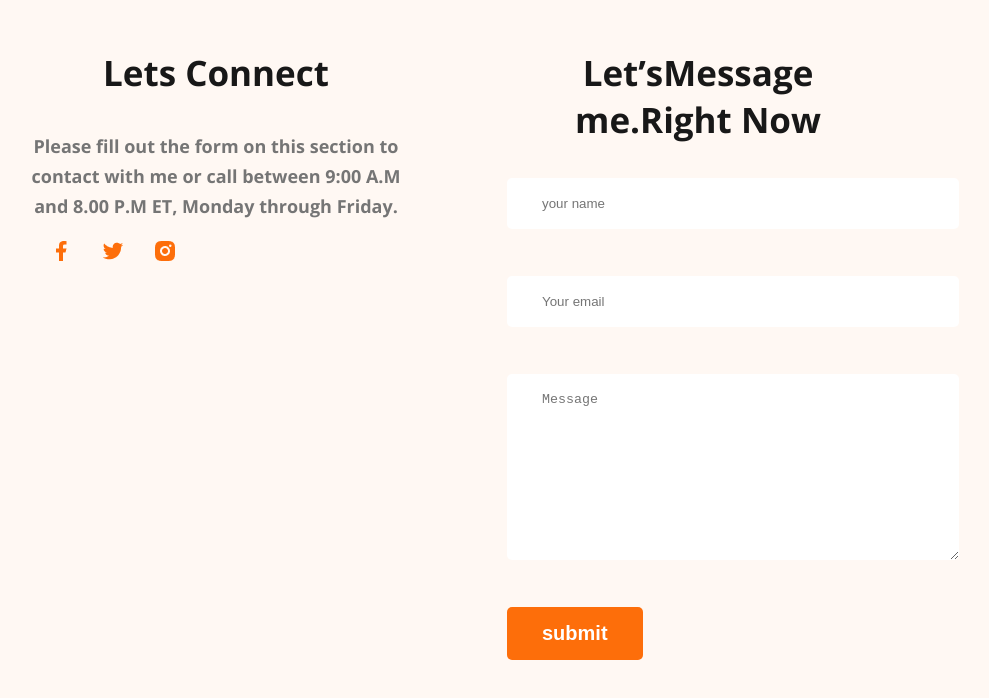
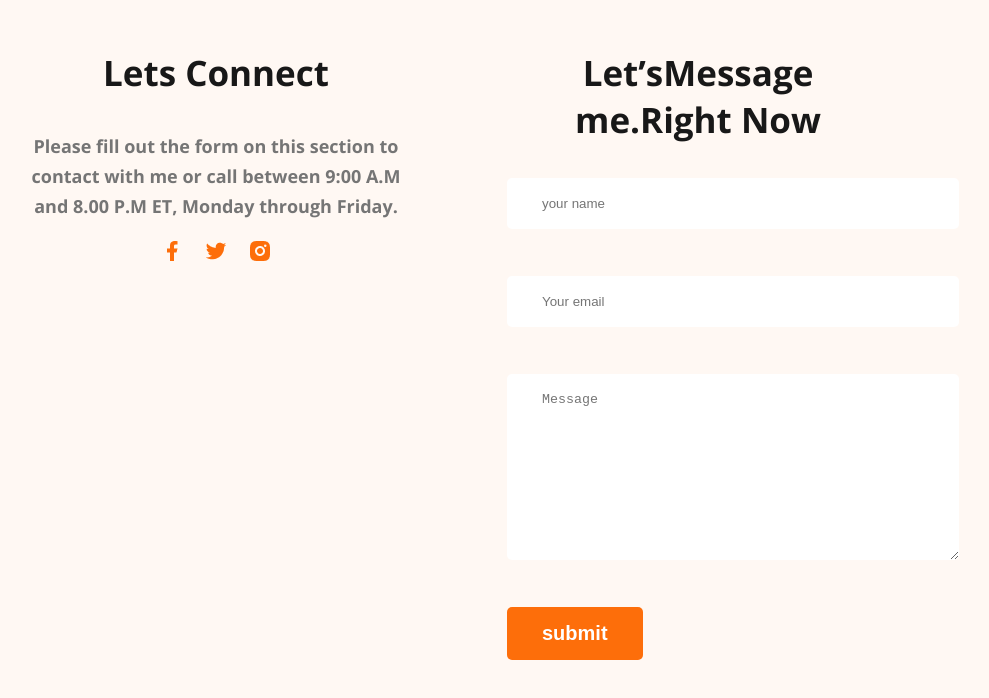
Before and after one commit to Habib1112223/developer-portpolio, a plain HTML site: page index.html in a window 1280 px wide. Shown: the part 3369-4067 px from the top of the page, without its empty margins (183-1172 px from the left). Drawn offline with nearby package versions, Linux system fonts and the light colour scheme.

Commit message:
final the code

```diff
--- a/index.html
+++ b/index.html
@@ -181,7 +181,7 @@
             <div class="footer-colum">
                   <h3 class="section-title">Let’sMessage me.Right Now</h3>
                   <form class="contract" action="">
-                        <input type="text" placeholder="your name" name="" id="">
+                        <input type="text" placeholder="your name" name="" id="contract">
                         <br>
                         <input type="email" name="" placeholder="Your email" id="">
                         <br>
--- a/styles/port.css
+++ b/styles/port.css
@@ -214,8 +214,12 @@ footer {
 .footer-colum {
       width: 50%;
 }
-.socal-links a{
-      margin-left: 24px;
+.socal-links{
+      /* margin-left: 24px; */
+      display: flex;
+      justify-content: center;
+      gap: 20px;
+
 }
 
 .contract input[type="text"], input[type="email"],
```
